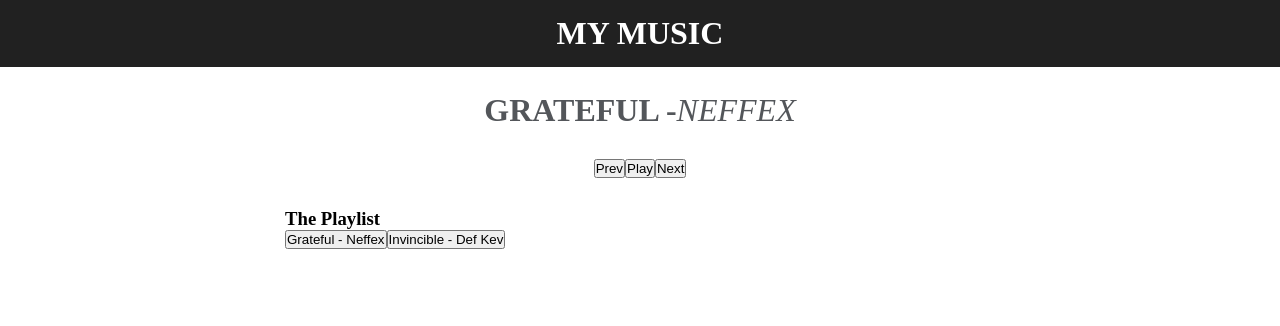
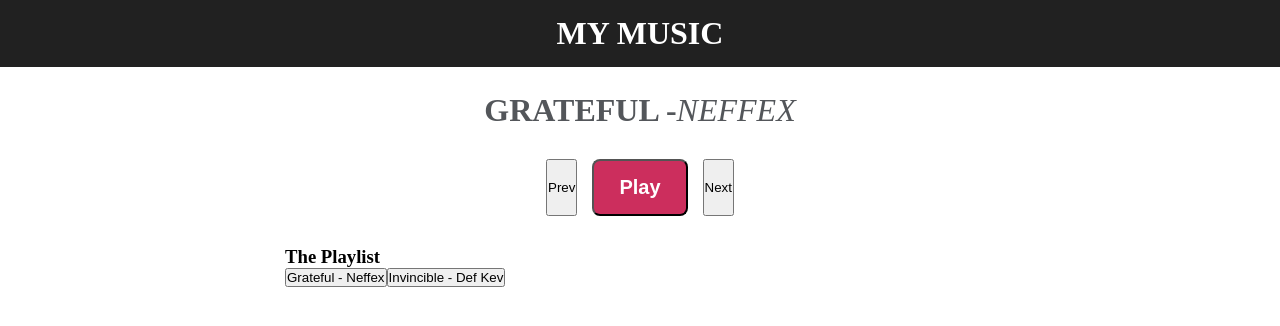
Before and after one commit to Obaayaa-1988/Vuejs-Music-App, a Vue app: page / in a window 1280 px wide. Shown: the top 326 px of the page. Built offline with nearby package versions, Linux system fonts and the light colour scheme.

Commit message:
styling main play button

```diff
--- a/src/App.vue
+++ b/src/App.vue
@@ -178,4 +178,14 @@
   outline: none;
   cursor: pointer;
 }
+
+.play{
+  font-size: 20px;
+  font-weight: 700;
+  padding: 15px 25px;
+  margin: 0px 15px;
+  border-radius: 8px;
+  color: #fff;
+  background-color: #CC2E5D;
+}
 </style>
```
